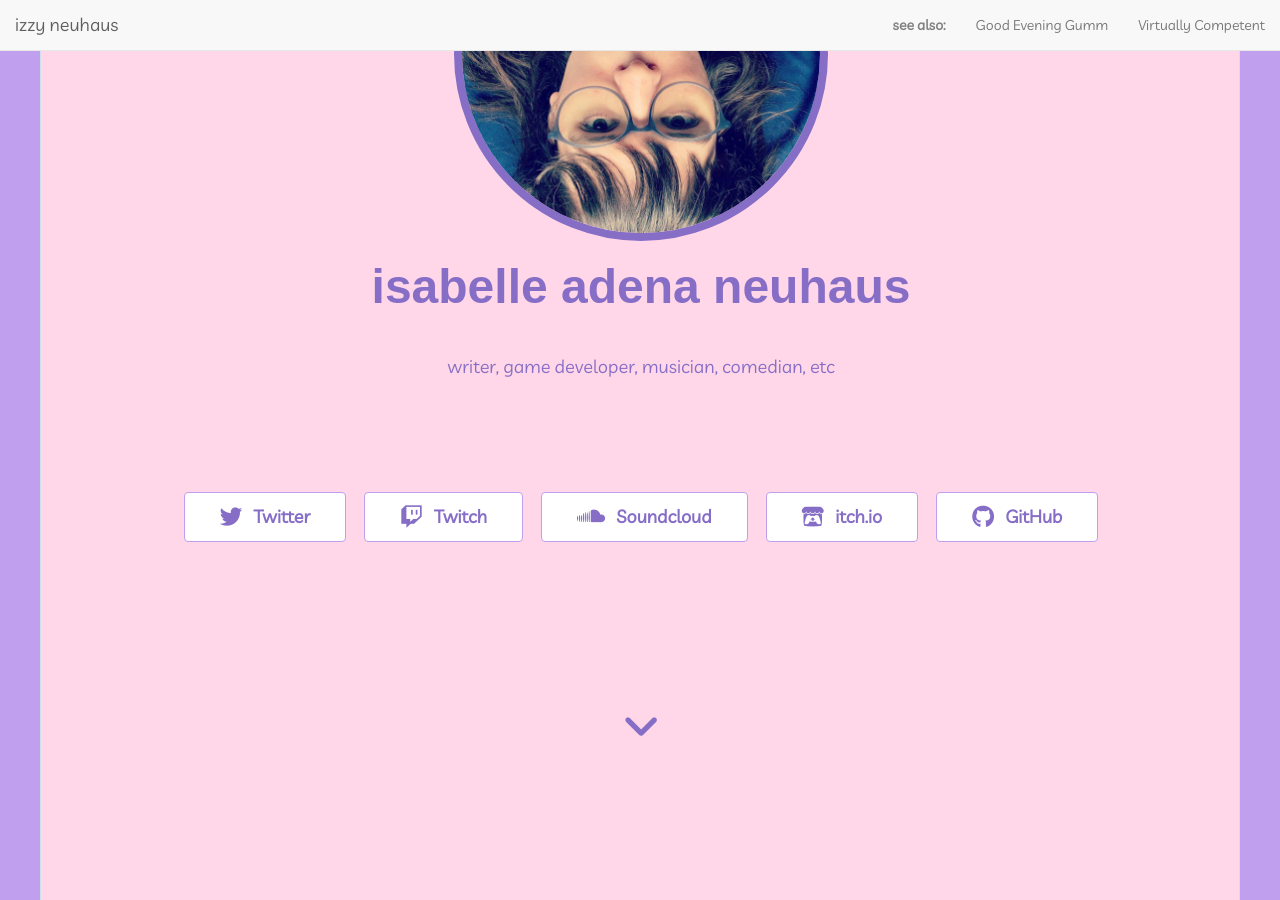
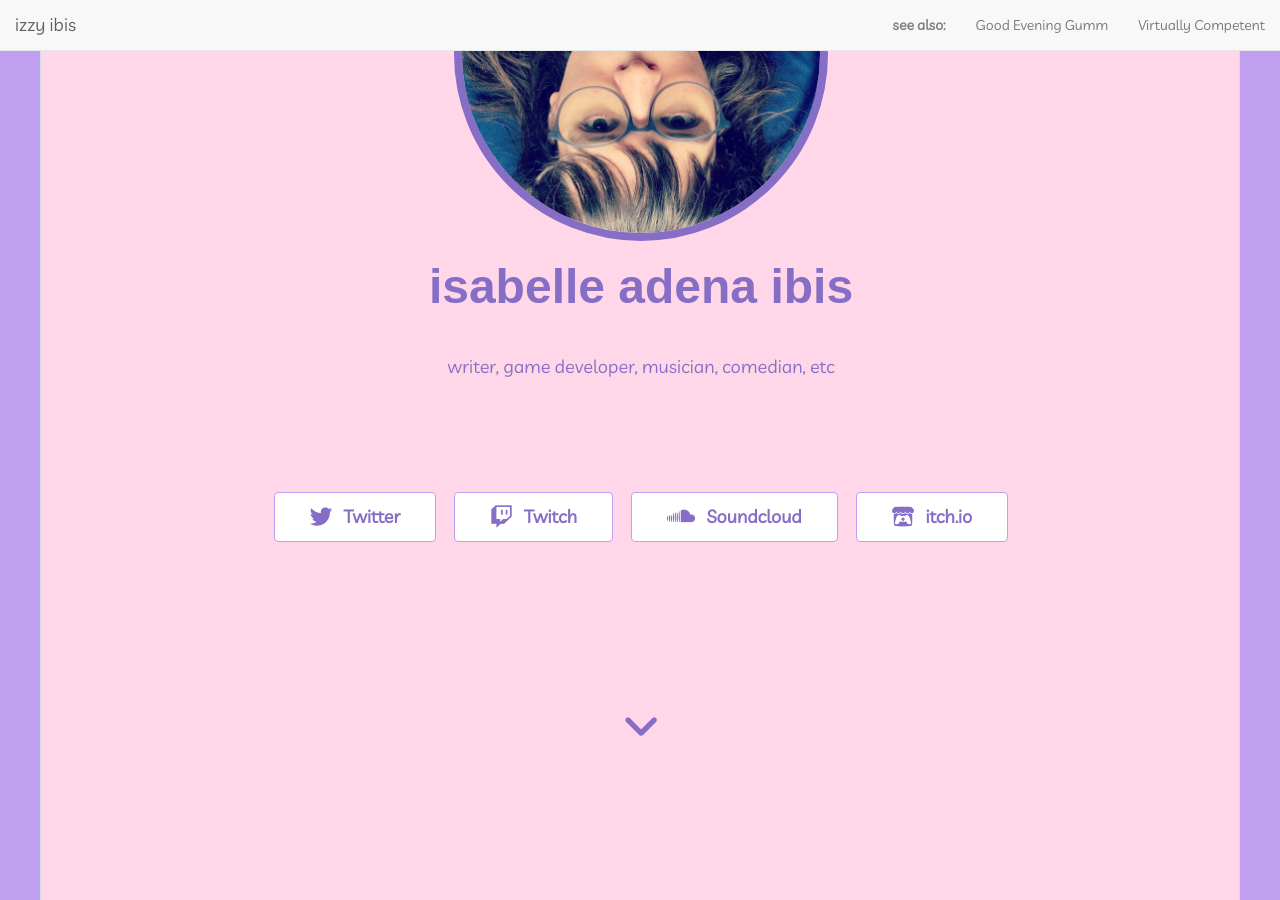
Before and after one commit to izneuhaus/izneuhaus.github.io, a Jekyll site: the page built from index.html, in a window 1280 px wide and 900 px high, scrolled down 301 px. Built offline with Jekyll 4.4.1, drawn with Linux system fonts in a browser that asks for light colours; nearby versions of some CDN libraries; the list of posts is cut into pages by our own code; some of the changed text lies outside the part shown.

Commit message:
name update <3

```diff
--- a/CNAME
+++ b/CNAME
@@ -1 +1 @@
-izzyneuha.us
+izzyib.is
--- a/_config.yml
+++ b/_config.yml
@@ -13,18 +13,17 @@
 # you will see them accessed via {{ site.title }}, {{ site.email }}, and so on.
 # You can create any custom variable you would like, and they will be accessible
 # in the templates via {{ site.myvariable }}.
-title: "isabelle adena neuhaus"
+title: "isabelle adena ibis"
 avatar: 'img/avatar.jpg'
-email: 'contact@izzyneuha.us'
+email: 'contact@izzyib.is'
 description: "writer, game developer, musician, comedian, etc"
 baseurl: "" # the subpath of your site, e.g. /blog
-url: "http://izzyneuha.us/" # the base hostname & protocol for your site, e.g. http://example.com
+url: "http://izzyib.is/" # the base hostname & protocol for your site, e.g. http://example.com
 social:
   - { icon: 'twitter', text: 'Twitter', url: 'https://twitter.com/iznaut' }
   - { icon: 'twitch', text: 'Twitch', url: 'https://twitch.tv/iznaut' }
   - { icon: 'soundcloud', text: 'Soundcloud', url: 'https://soundcloud.com/iznaut' }
   - { icon: 'itch-io', text: 'itch.io', url: 'http://iznaut.itch.io/' }
-  - { icon: 'github', text: 'GitHub', url: 'https://github.com/izneuhaus' }
 
 
 # Build settings
@@ -35,8 +34,8 @@
 
 ### Phantom settings
 paginate: 10
-footer_text: '© 2019 izzy neuhaus'
-admin_name: 'izzy neuhaus'
+footer_text: '© 2019 izzy ibis'
+admin_name: 'izzy ibis'
 # google_analytics: "UA-9999999-99" # Update with your own tracking ID
 enable_contact: false
 
```
